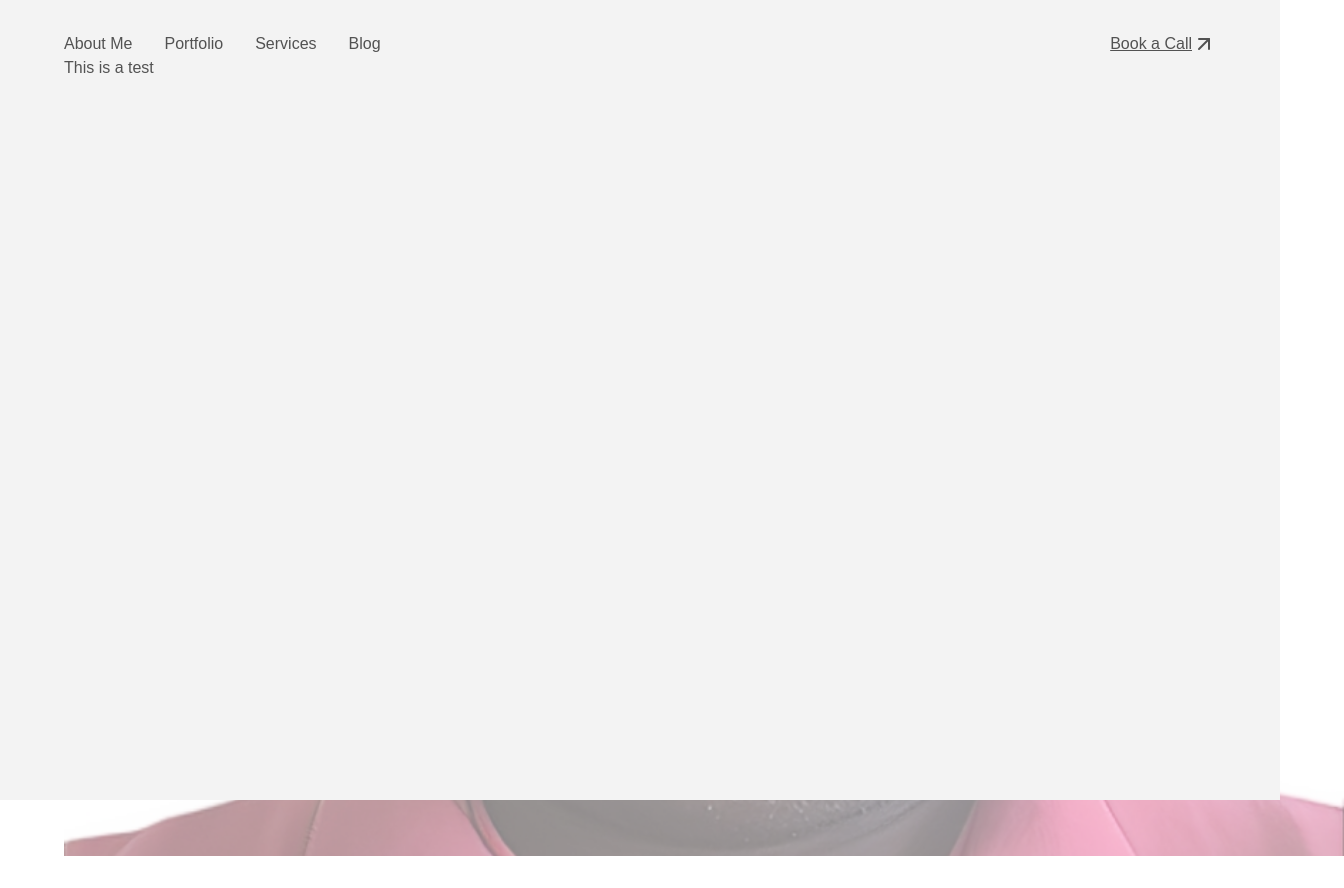
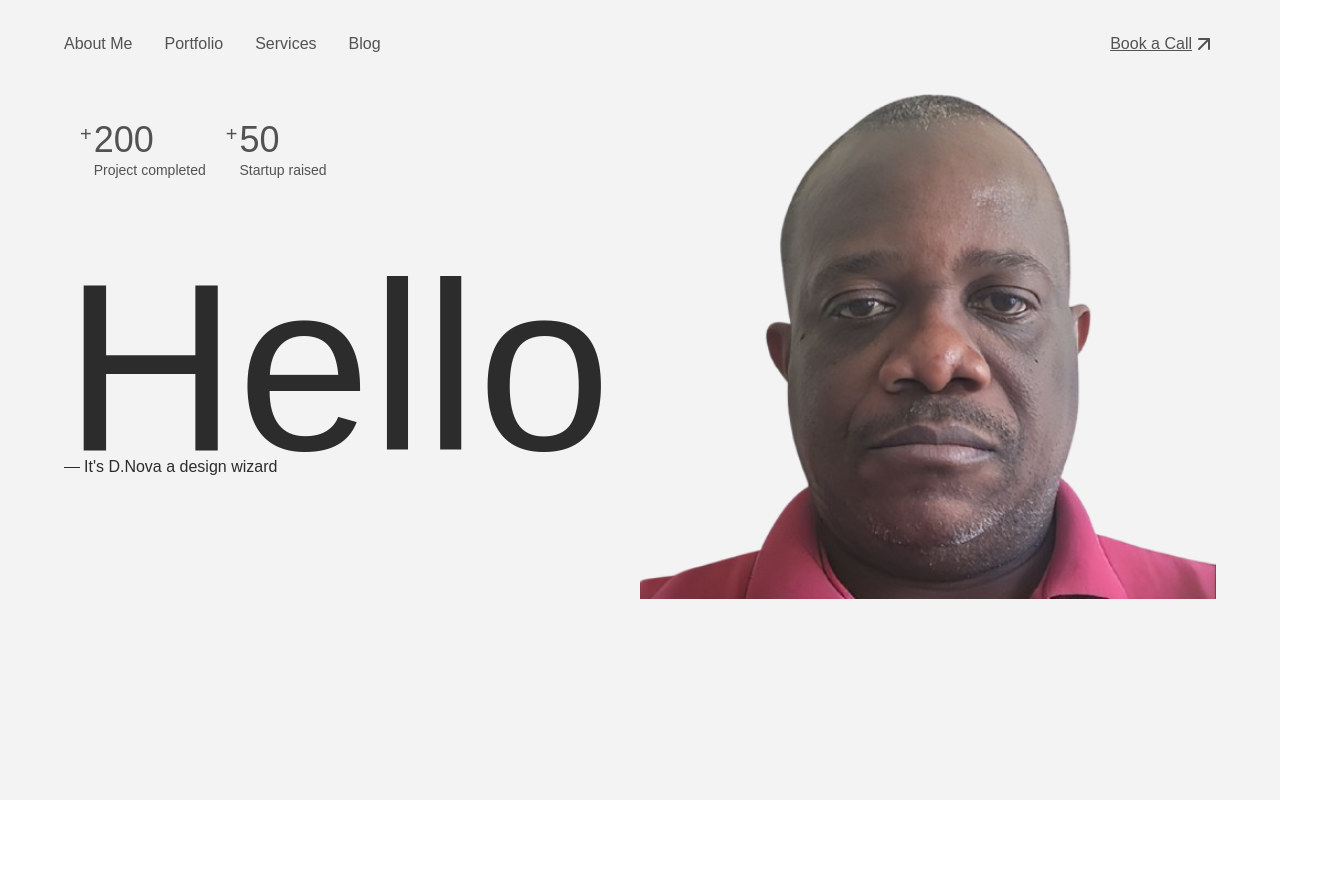
Before and after one commit to cmoronu1/profile, a Next.js app: page / in a window 1280 px wide. Shown: the whole page, 1344 px wide, since content can reach past the window. After the commit the page ends 800 px from the top, so only its background shows below. Built offline with nearby package versions, Linux system fonts and the light colour scheme.

Commit message:
update navigation

```diff
--- a/app/components/body.module.css
+++ /dev/null
@@ -1,10 +0,0 @@
-.container{
-    position: relative;
-    width: 100vw;
-    height: 100vh;
-}
-
-.backgroundImage{
-    z-index: -1;
-    opacity: 0.5;
-}
--- a/app/components/body.tsx
+++ b/app/components/body.tsx
@@ -1,18 +1,37 @@
 import Image from "next/image";
-import styles from "./body.module.css";
 
 export function Body() {
   return (
-    <div className={styles.container}>
+    <div className="grid grid-cols-2">
+      <div className="flex flex-col justify-between pb-30">
+        <div className="flex gap-5 pl-4 mt-12">
+          {["1", "2"].map((member) => (
+            <div key={member} className="flex align-top gap-0.5">
+              <span className="text-xl">+</span>
+              <div className="flex flex-col">
+                <span className="text-4xl">{member == "1" ? 200 : 50}</span>
+                <span className="text-sm">
+                  {member == "1" ? "Project completed" : "Startup raised"}
+                </span>
+              </div>
+            </div>
+          ))}
+        </div>
+        <div className="text-[#2c2c2c] flex flex-col">
+          <span className="text-[15em] h-67">Hello</span>
+          <div className="flex items-center gap-1">
+            <hr className="w-4" />
+            <span>It's D.Nova a design wizard</span>
+          </div>
+        </div>
+      </div>
       <Image
-        src={'/images/mypicture.jpeg'}
-        alt="My Picture"
-        layout="fill"
+        src={"/images/myPicture2.png"}
+        alt="my picture"
+        height={400}
+        width={700}
         objectFit="cover"
-        quality={100}
-        className={styles.backgroundImage}
       />
-      This is a test
     </div>
   );
 }
--- a/app/components/header.tsx
+++ b/app/components/header.tsx
@@ -1,10 +1,11 @@
 import { ArrowUpRight } from "lucide-react";
+import Link from "next/link";
 
 export function Header() {
   return (
     <div className="flex justify-between">
       <div className="flex gap-8">
-        <span>About Me</span>
+        <Link href="/components/navigation/aboutme">About Me</Link>
         <span>Portfolio</span>
         <span>Services</span>
         <span>Blog</span>
--- /dev/null
+++ b/app/components/navigation/aboutme/page.tsx
@@ -0,0 +1,5 @@
+export default function AboutMe() {
+    return(
+        <div>Welcome to my About me page</div>
+    )
+}
--- a/app/page.tsx
+++ b/app/page.tsx
@@ -4,7 +4,7 @@ import { Header } from "./components/header";
 export default function Home() {
   return (
     <div className="bg-[#f3f3f3] h-dvh">
-      <div className="flex flex-col  w-[90%] m-auto py-8 text-[#525252]">
+      <div className="flex flex-col gap-4 w-[90%] m-auto py-8 text-[#525252]">
         <Header />
         <Body />
       </div>
```
Also changed, not shown: public/images/myPicture2.png (added), public/images/mypicture.jpeg (deleted).
